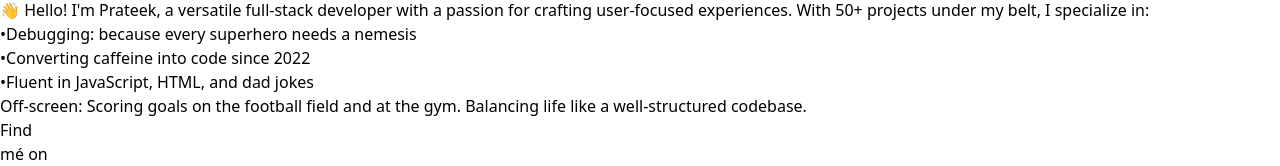
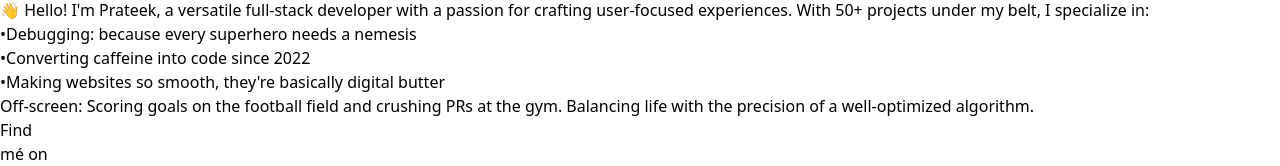
Before and after one commit to Prateeksingchn/portfolio, a React (Vite) app: page / in a window 1280 px wide. Shown: the part 374-540 px from the top of the page. Built offline with nearby package versions, Linux system fonts and the light colour scheme.

Commit message:
Updated profile.jsx content, improved overall page layout

```diff
--- a/src/components/Projects.jsx
+++ b/src/components/Projects.jsx
@@ -19,7 +19,7 @@ const projectsData = [
   },
   {
     id: 2,
-    title: 'Image Gallery',
+    title: 'Pixel Perfect',
     date: 'Jan 2024 - July 2024',
     description: 'A responsive image gallery with advanced filtering and lazy loading',
     image: 'https://images.unsplash.com/photo-1654015064357-0437ef521b0e?w=500&auto=format&fit=crop&q=60&ixlib=rb-4.0.3&ixid=M3wxMjA3fDB8MHxzZWFyY2h8MTJ8fDNkJTIwcmVuZGVyfGVufDB8fDB8fHww',
@@ -30,7 +30,7 @@ const projectsData = [
   },
   {
     id: 3,
-    title: 'Recipes App',
+    title: 'Recipes Ranch',
     date: 'Jan 2024 - July 2024',
     description: 'A comprehensive recipe management application with search and filtering',
     image: 'https://images.unsplash.com/photo-1652992252915-f9b6592a61a3?w=500&auto=format&fit=crop&q=60&ixlib=rb-4.0.3&ixid=M3wxMjA3fDB8MHxzZWFyY2h8MTV8fDNkJTIwcmVuZGVyfGVufDB8fDB8fHww',
--- a/src/components/home/ProfileSection.jsx
+++ b/src/components/home/ProfileSection.jsx
@@ -12,7 +12,7 @@ const ProfileSection = () => {
       >
         <div className="flex items-center mb-8">
           <motion.img
-            className="h-12 w-14 rounded-full object-cover mr-3 shadow-lg"
+            className="h-[50px] w-14 rounded-full object-cover mr-3 shadow-lg"
             src="/images/avatardp.jpg"
             alt="Prateek Singh Chouhan"
             whileHover={{ scale: 1.05 }}
@@ -28,15 +28,15 @@ const ProfileSection = () => {
           </div>
         </div>
 
-        <p className="text-[28px] leading-8 font-semibold text-zinc-400 dark:text-zinc-300 mb-8">
+        <p className="text-2xl font-[roboto] leading-8 font-[500]  text-zinc-400 dark:text-zinc-300 mb-4">
           Building sleek and effective digital experiences
         </p>
 
-        <p className="text-lg text-zinc-500 dark:text-zinc-400 mb-4">
+        <p className="text-lg font-[roboto] text-zinc-500 dark:text-zinc-400 mb-4">
           👋 Hello! I'm Prateek, a versatile full-stack developer with a passion for crafting user-focused experiences. With 50+ projects under my belt, I specialize in:
         </p>
 
-        <ul className="list-none text-lg text-zinc-500 dark:text-zinc-400 mb-4 space-y-2">
+        <ul className="list-none text-lg font-[roboto] text-zinc-500 dark:text-zinc-400 mb-4 space-y-2">
           <li className="flex items-start">
             <span className="mr-2">•</span>
             <span>Debugging: because every superhero needs a nemesis</span>
@@ -47,12 +47,12 @@ const ProfileSection = () => {
           </li>
           <li className="flex items-start">
             <span className="mr-2">•</span>
-            <span>Fluent in JavaScript, HTML, and dad jokes</span>
+            <span>Making websites so smooth, they're basically digital butter</span>
           </li>
         </ul>
 
-        <p className="text-lg text-zinc-500 dark:text-zinc-400">
-          Off-screen: Scoring goals on the football field and at the gym. Balancing life like a well-structured codebase.
+        <p className="text-lg font-[roboto] text-zinc-500 dark:text-zinc-400 mb-4">
+          Off-screen: Scoring goals on the football field and crushing PRs at the gym. Balancing life with the precision of a well-optimized algorithm.
         </p>
       </motion.div>
     </div>
```
